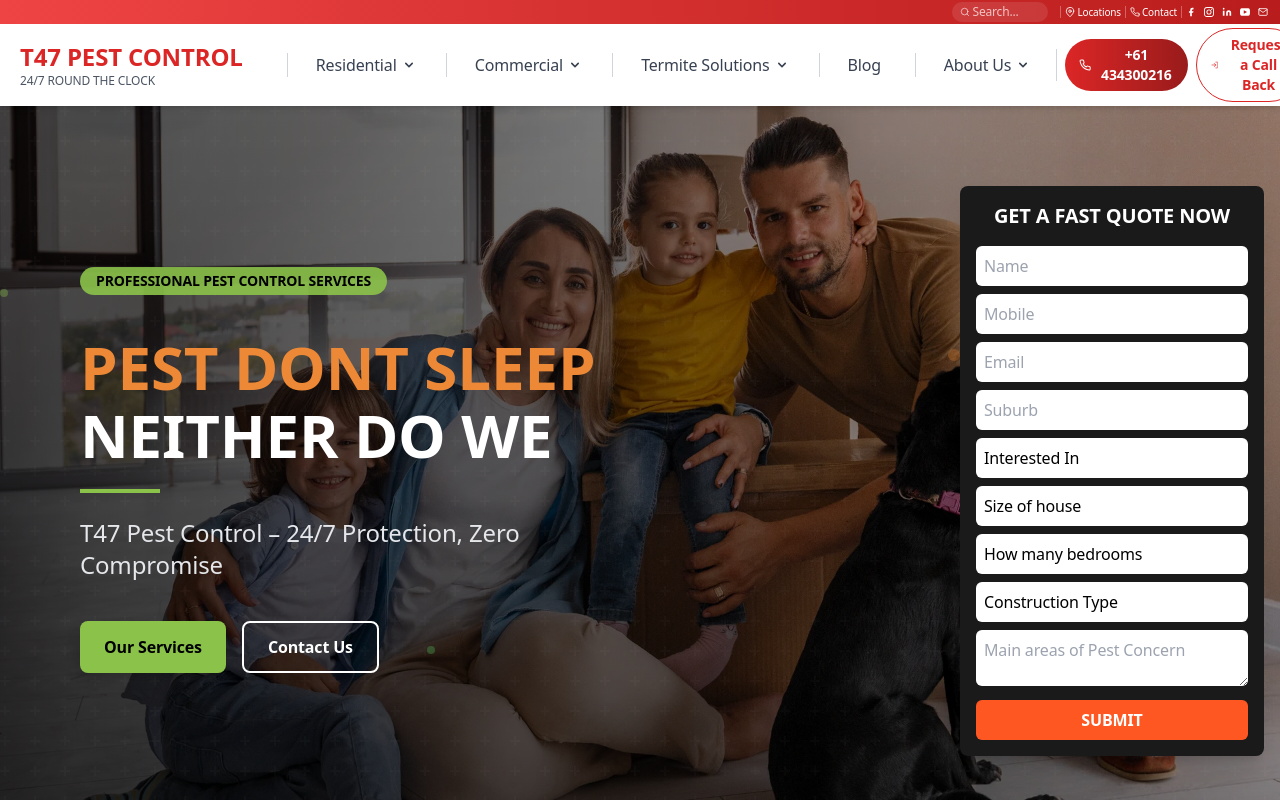
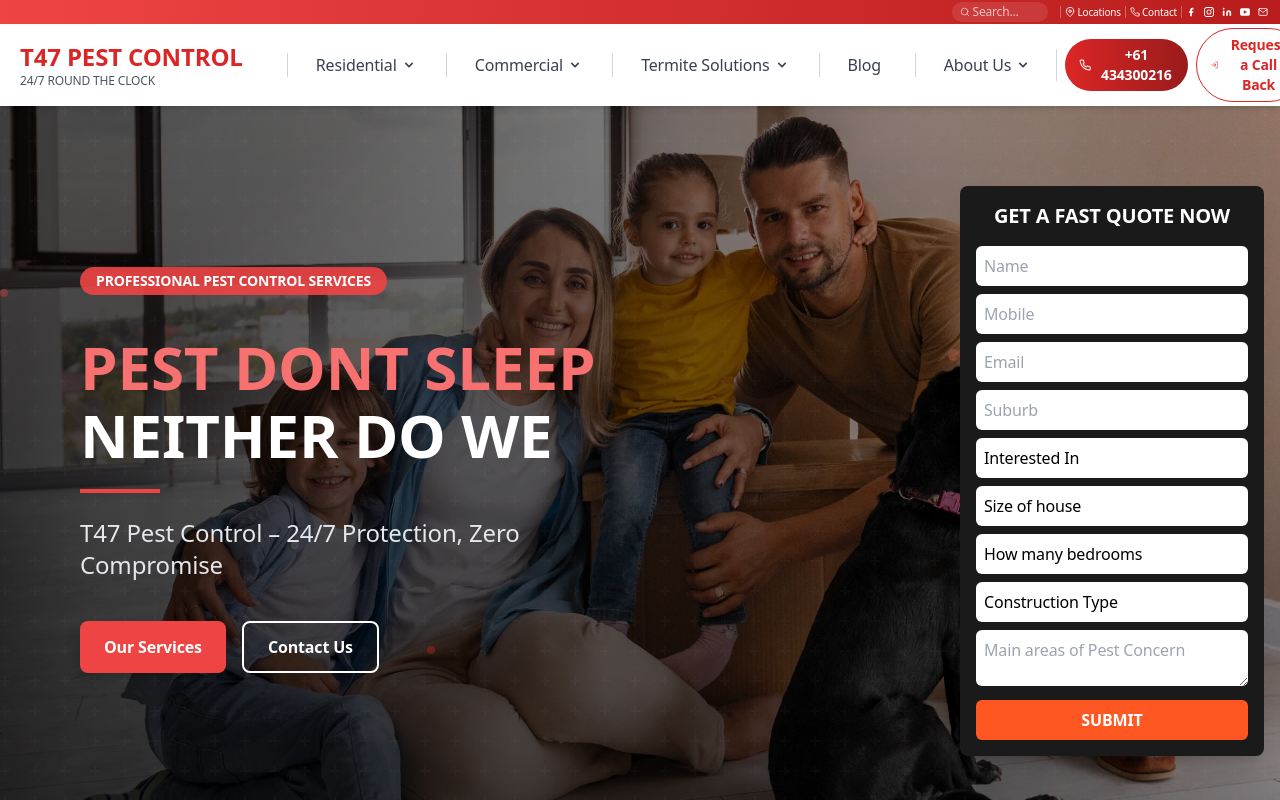
Before and after one commit to xtcharan/t47-pest-control, a Next.js app in the folder Desktop/pest-main/: page / in a window 1280 px wide. Shown: the top 800 px of the page. Built offline with nearby package versions, Linux system fonts and the light colour scheme.

Commit message:
Update home page hero section with red color scheme

```diff
--- a/Desktop/pest-main/src/components/hero/Hero.tsx
+++ b/Desktop/pest-main/src/components/hero/Hero.tsx
@@ -41,9 +41,9 @@ export default function Hero() {
 
       {/* Animated particles or decorative elements */}
       <div className="absolute inset-0 z-[1] pointer-events-none">
-        <div className="absolute top-1/4 left-1/5 w-2 h-2 rounded-full bg-green-light/50 animate-pulse-slow"></div>
-        <div className="absolute top-1/3 right-1/4 w-3 h-3 rounded-full bg-accent/40 animate-pulse-slow delay-300"></div>
-        <div className="absolute bottom-1/4 left-1/3 w-2 h-2 rounded-full bg-green-dark/50 animate-pulse-slow delay-700"></div>
+        <div className="absolute top-1/4 left-1/5 w-2 h-2 rounded-full bg-red-500/50 animate-pulse-slow"></div>
+        <div className="absolute top-1/3 right-1/4 w-3 h-3 rounded-full bg-red-400/40 animate-pulse-slow delay-300"></div>
+        <div className="absolute bottom-1/4 left-1/3 w-2 h-2 rounded-full bg-red-600/50 animate-pulse-slow delay-700"></div>
       </div>
 
       <div className="container mx-auto px-4 py-16 md:py-20 relative z-10 flex flex-col md:flex-row items-center">
@@ -52,24 +52,24 @@ export default function Hero() {
           className={`w-full md:w-1/2 flex flex-col justify-center text-white mb-10 md:mb-0 pl-0 md:pl-8 lg:pl-16 transition-all duration-1000 ease-out ${isLoaded ? 'opacity-100 translate-y-0' : 'opacity-0 translate-y-10'}`}
         >
           <div className="mb-6 inline-block">
-            <span className="inline-block px-4 py-1 bg-green-light/90 text-black text-sm font-bold rounded-full mb-4 animate-float">
+            <span className="inline-block px-4 py-1 bg-red-500/90 text-white text-sm font-bold rounded-full mb-4 animate-float">
               PROFESSIONAL PEST CONTROL SERVICES
             </span>
           </div>
 
           <h1 className="text-4xl md:text-5xl lg:text-6xl font-bold mb-6 leading-tight">
-            <span className="text-accent block mb-2">PEST DONT SLEEP</span>
+            <span className="text-red-400 block mb-2">PEST DONT SLEEP</span>
             <span className="text-white block">NEITHER DO WE</span>
           </h1>
 
-          <div className="w-20 h-1 bg-green-light mb-6"></div>
+          <div className="w-20 h-1 bg-red-500 mb-6"></div>
 
           <p className="text-xl md:text-2xl mb-8 text-gray-200 max-w-lg">
             T47 Pest Control – 24/7 Protection, Zero Compromise
           </p>
 
           <div className="flex flex-wrap gap-4 mt-2">
-            <button type="button" className="modern-button bg-green-light hover:bg-green-dark text-black transition-colors">
+            <button type="button" className="modern-button bg-red-500 hover:bg-red-600 text-white transition-colors">
               Our Services
             </button>
             <button type="button" className="modern-button bg-transparent border-2 border-white hover:bg-white/10 text-white transition-colors">
```
